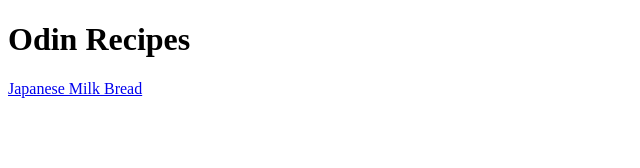
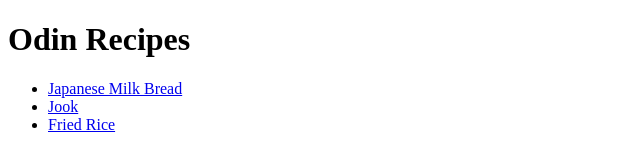
Before and after one commit to JoseM-Zhang/odin-recipes, a plain HTML site: page index.html in a window 1280 px wide. Shown: the whole page, without its empty margins (0-640 px from the left). Drawn offline with Linux system fonts and the light colour scheme.

Commit message:
Update recipe list on index.html

```diff
--- a/index.html
+++ b/index.html
@@ -7,7 +7,12 @@
 
     <body>
         <h1>Odin Recipes</h1>
-        <a href="./recipes/japanese-milk-bread.html">Japanese Milk Bread</a>
+        <ul>
+            <li><a href="./recipes/japanese-milk-bread.html">Japanese Milk Bread</a></li>
+            <li><a href="./recipes/jook.html">Jook</a></li>
+            <li><a href="./recipes/fried-rice.html">Fried Rice</a></li>
+        </ul>
+
 
     </body>
 </html>
```
